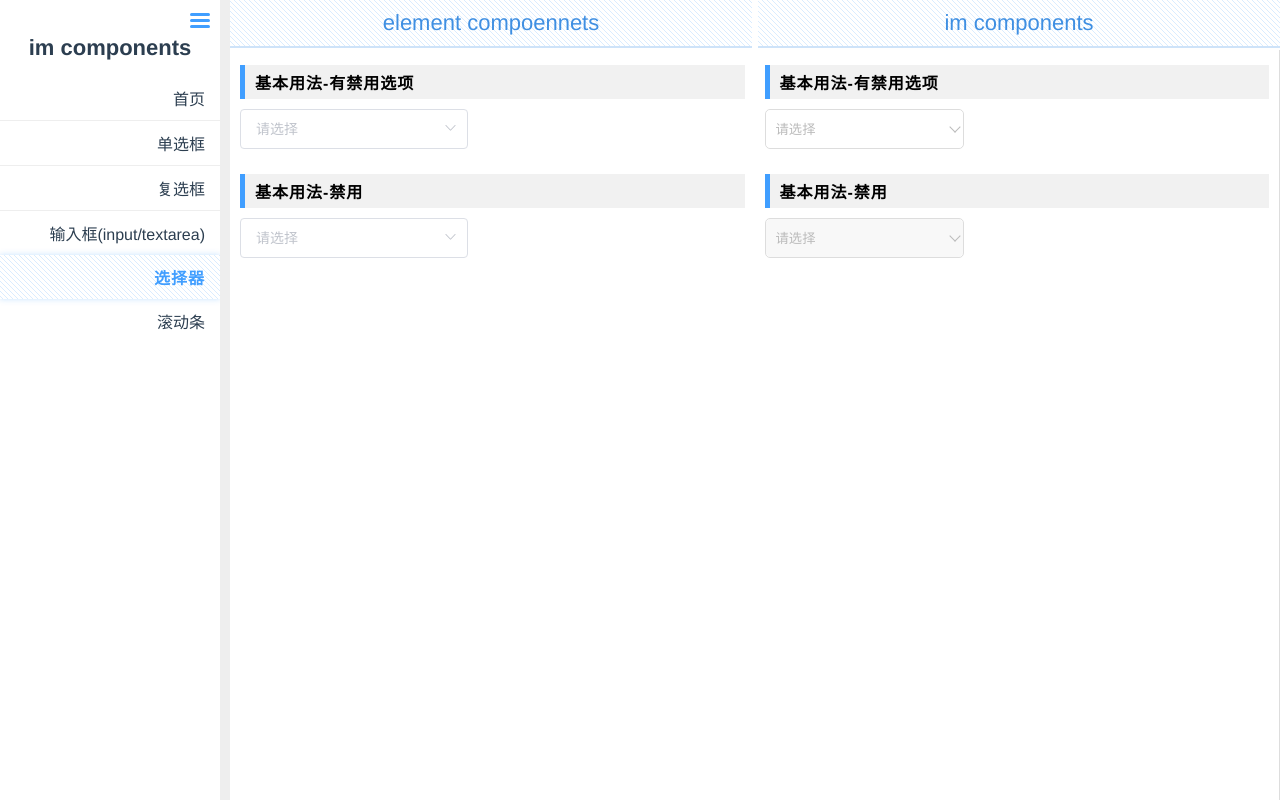
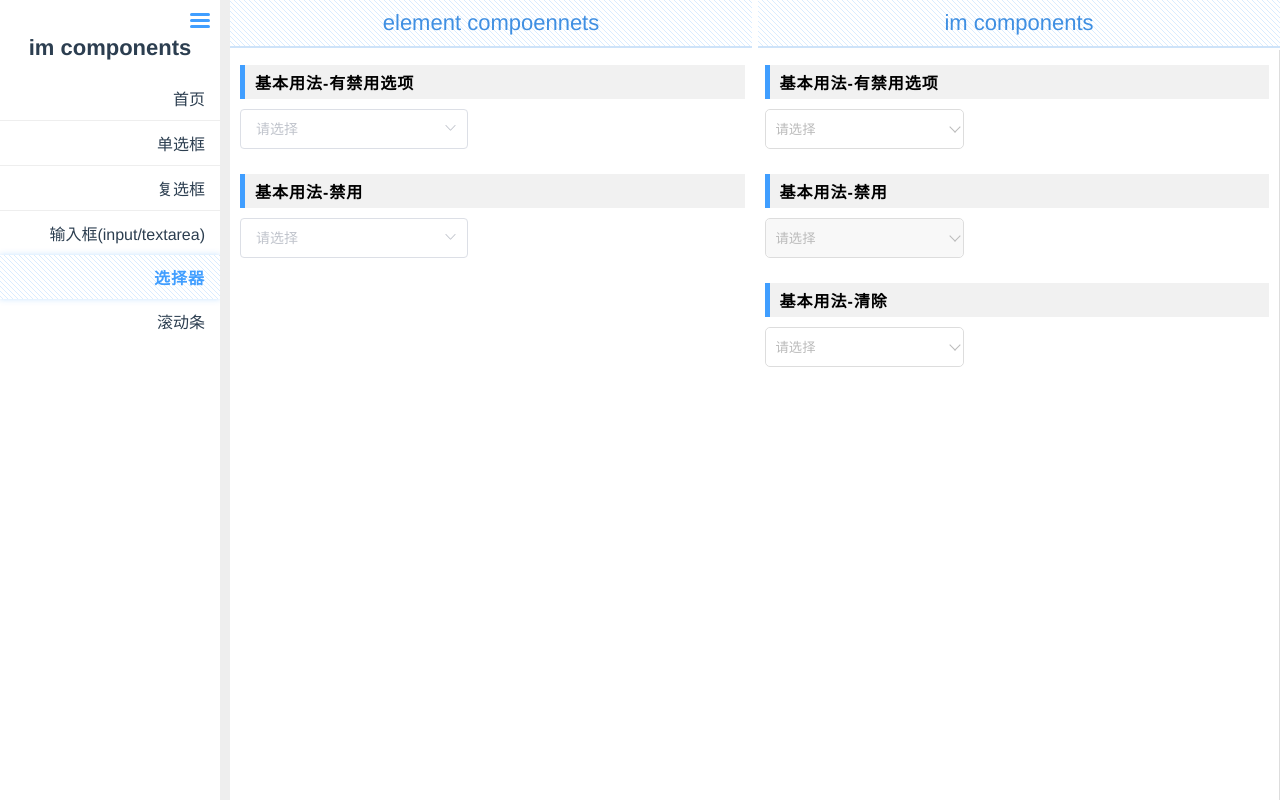
Before and after one commit to txl764496056/vue-imitate-element, a Vue app: page /select in a window 1280 px wide. Built offline with nearby package versions, Linux system fonts and the light colour scheme.

Commit message:
imselect单选清除

```diff
--- a/src/views/ImitateSelect.vue
+++ b/src/views/ImitateSelect.vue
@@ -9,6 +9,7 @@
             :label="item.label"
             :disabled="item.disabled"></im-option>
         </im-select>
+
         <div class="title">基本用法-禁用</div>
         <im-select class="select"
         v-model='im_select2'
@@ -20,6 +21,19 @@
             :label="item.label"
             :disabled="item.disabled"></im-option>
         </im-select>
+
+        <div class="title">基本用法-清除</div>
+        <im-select class="select"
+        v-model='im_select2'
+        clearable>
+            <im-option
+            v-for="item in options"
+            :key="item.label"
+            :value="item.value"
+            :label="item.label"
+            :disabled="item.disabled"></im-option>
+        </im-select>
+
     </div>
 </template>
 
```
